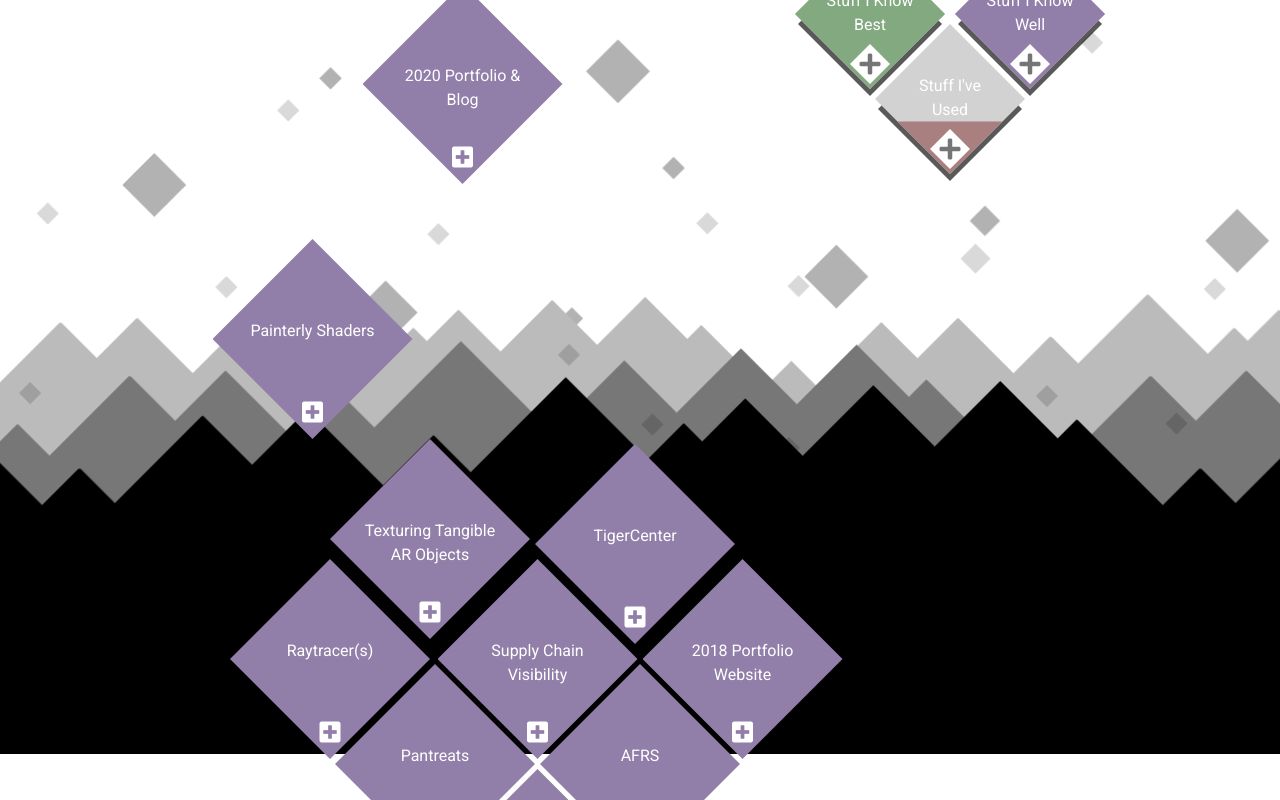
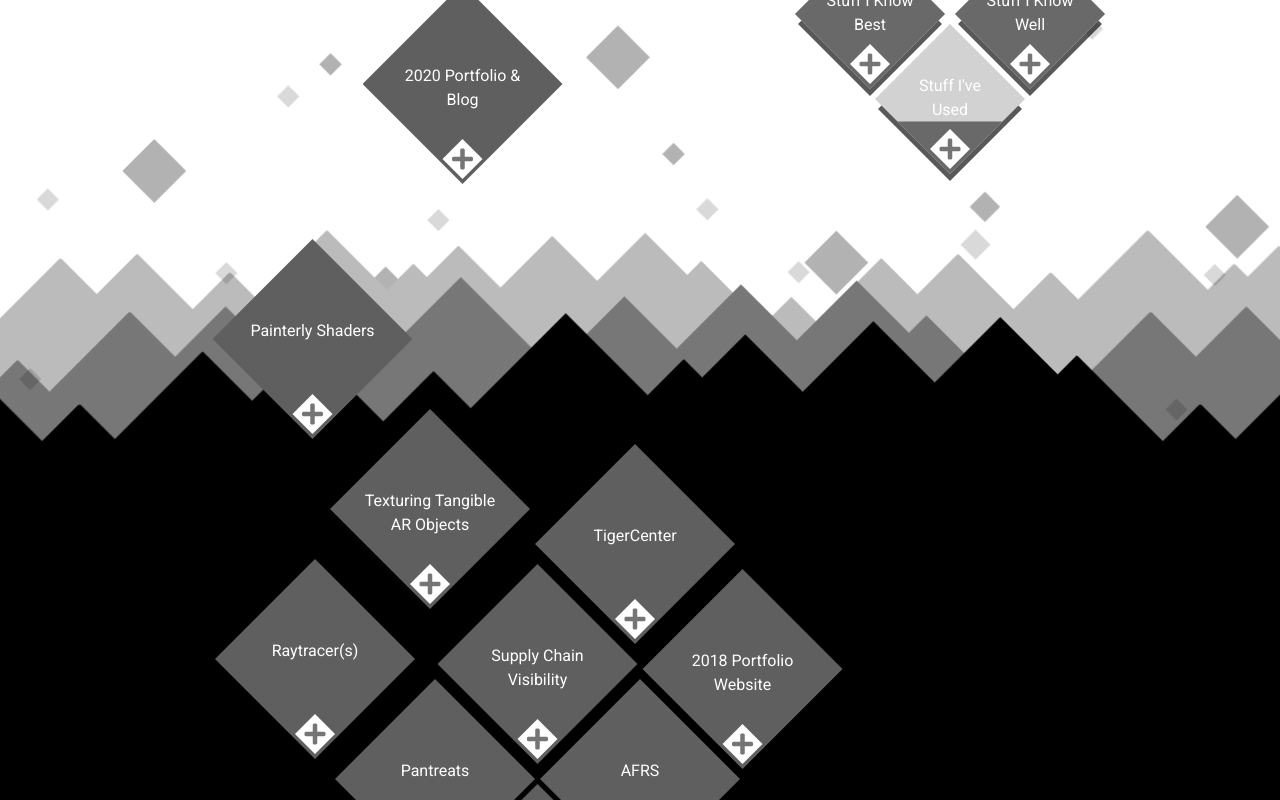
Before and after one commit to rmnill202/2020-portfolio-site, a Vue app: page / in a window 1280 px wide. Shown: the part 360-1160 px from the top of the page. Built offline with nearby package versions, Linux system fonts and the light colour scheme.

Commit message:
Working on colors

```diff
--- a/src/components/ProjectsPanel.vue
+++ b/src/components/ProjectsPanel.vue
@@ -6,12 +6,12 @@
 
         <div class="project-diamond-clickable" :tabindex="1 + skill_len + index"> <!-- :style="`background-color: ${p.color}`" -->
         <!-- <button class="project-diamond-clickable" :style="`background-image: url(${require(`@/assets/${p.image}`)})`"> -->
-          <div :class="`project-diamond-fill`" />
+          <!-- <div :class="`project-diamond-fill`" />  -->
           <div class="project-diamond-title">{{p.title}}</div>
           <div class="project-diamond-details">
             {{p.summary}}
           </div>
-          <div class="project-diamond-icon"><v-icon color="white">fas fa-plus-square</v-icon></div>
+          <div class="project-diamond-icon"><v-icon>fas fa-plus</v-icon></div>
         </div>
         <v-btn class="project-diamond-link" :to="`/project/${p.id}`" tile depressed block tabindex="-1">Read More Here</v-btn>
       </div>
@@ -67,7 +67,7 @@
   position: absolute;
   /* background-image: url('~@/assets/placeholder.jpeg'); */
   flex-direction: column;
-  background-color: #917fa9;
+  background-color: #5f5f5f;
   height: 200px;
   width:  200px;
   clip-path: polygon(50% 0,100% 50%,50% 100%,0 50%);
@@ -80,7 +80,7 @@
 .project-diamond-clickable:hover {
   /* background-color: #332e2e; */
   clip-path: polygon(50% 5%,95% 50%,50% 95%,5% 50%);
-  transition: all 0.25s;
+  transition: clip-path 0.25s;
 }
 .project-diamond-clickable:focus {
   clip-path: polygon(-100% 50%, 50% -100%, 200% 50%, 50% 200%);
@@ -122,25 +122,38 @@
   color: rgba(255, 255, 255, 0);
 }
 
+
 .project-diamond-icon {
-  width: 200px;
-  margin-top: 160px;
-  padding-left: 25px;
-  padding-right: 25px;
+  display: flex;
+  justify-content: center;
   position: absolute;
-  top: 0;
+  background-color: rgb(255, 255, 255);
+  clip-path: polygon(50% 10%,90% 50%,50% 90%,10% 50%);
+  width: 50px;
+  height: 50px;
+  margin-left: 75px;
+  bottom:0;
   text-align: center;
   opacity: 1;
-  transition: opacity 0.5s;
-  /* transition-delay: 0.5s; */
+  transition: transform 0.5s, opacity 0.5s;
+  transition-delay: 0.25s;
   pointer-events: none;
+}
+.project-diamond-clickable:hover .project-diamond-icon {
+  transition: transform 0.5s;
+  transform: translate(0px, -8px);
 }
 .project-diamond-clickable:focus .project-diamond-icon {
   opacity: 0;
+  transition: transform 0.5s;
+  transform: translate(0px, 15px) rotate(135deg);
+  transition: opacity 0.25s, transform 0.5s;
+  /* transform: translate(60px, 10px) rotate(45deg); */
+  /* clip-path: polygon(50% 50%,50% 50%,50% 50%,50% 50%); */
 }
 
 .project-diamond-details {
-  padding: 5px 5px 5px 10px;
+  padding: 5px 5px 5px 5px;
   width: 200px;
   position: absolute;
   top: 0;
@@ -156,31 +169,22 @@
 
 .project-diamond-link {
   position: absolute;
-  bottom: -36px;
-  /* transform: rotate(-90deg); This works, but I'm not vibing with it as much!
-  left: 36px; */
+  bottom: 0px;
   z-index: 9998;
-
-  /* clip-path: polygon(50% 0%,50% 50%,50% 50%,50% 50%); */
-  clip-path: polygon(0 0, 100% 0, 100% 1%, 0 1%);
-  transition: all 0.5s;
+  transition: filter 0.5s, visibility 0.5s;
   transition-delay: 0.25s;
   filter: opacity(0%);
   width: 200px;
   visibility: hidden;
 }
 .project-diamond-clickable:focus + .project-diamond-link {
-  bottom: -36px;
-  /* transform: rotate(-90deg);
-  left: 36px; */
-
-  clip-path: polygon(0 0, 100% 0, 100% 100%, 0 100%);
+  bottom: 0px;
   filter: opacity(100%);
   visibility: visible;
 }
 
 
-/** SMALLER SCRENS **/
+/** SMALLER SCREENS **/
 @media screen and (max-width: 1039px) and (min-width: 481px) {
   .project-grid {
     grid-template-columns: repeat(2, 205px);
@@ -204,15 +208,11 @@
   }
 
   .project-diamond:nth-child(1) {
-    /* margin-bottom: 150px; */
-    /* margin-right: 150px; */
     margin-bottom: 50px;
     margin-right: 25px;
   }
 
   .project-diamond:nth-child(2) {
-    /* margin-bottom: 100px;
-    margin-right: 450px; */
     margin-top: -110px;
     margin-right: 30px;
   }
@@ -260,14 +260,14 @@
   .project-diamond:nth-child(3) {
     grid-column-start: 2;
     grid-column-end:   3;
-    margin-top: -100px;
+    margin-top: -130px;
     margin-right: 10px;
   }
 
   .project-diamond:nth-child(4) {
     grid-column-start: 3;
     grid-column-end:   4;
-    margin-bottom: 10px;
+    margin-bottom: 20px;
     margin-right: 10px;
   }
 
@@ -276,20 +276,22 @@
     grid-column-end:   3;
     grid-row-start: 4;
     grid-row-end: 5;
-    margin-top: -95px;
-    margin-right: 5px;
+    margin-top: -105px;
+    margin-right: 35px;
   }
   .project-diamond:nth-child(6) {
     grid-column-start: 2;
     grid-column-end:   4;
     grid-row-start: 4;
     grid-row-end: 5;
+    margin-top: -100px;
   }
   .project-diamond:nth-child(7) {
     grid-column-start: 3;
     grid-column-end:   5;
     grid-row-start: 4;
     grid-row-end: 5;
+    margin-bottom: 5px;
   }
   .project-diamond:nth-child(10) {
     margin-bottom: 40px;
--- a/src/components/SkillsPanel.vue
+++ b/src/components/SkillsPanel.vue
@@ -4,7 +4,7 @@
 
       <div  v-for="(s, index) in skills" class="skill-diamond-container">
         <div class="skill-diamond" :tabindex="1 + index">
-          <div :class="`diamond-fill fill-${s.v}`" :style="`background-color: ${s.color}`"/>
+          <div :class="`diamond-fill fill-${s.v}`" /> <!-- :style="`background-color: ${s.color}`" -->
           <div class="diamond-text">{{s.title}}</div>
           <div class="diamond-details">
             <div v-for="sub in s.sub"> {{sub}}</div>
@@ -114,11 +114,6 @@
 }
 
 .diamond-icon {
-  /* width: 150px;
-  margin-top: 110px;
-  padding-left: 25px;
-  padding-right: 25px; */
-
   display: flex;
   justify-content: center;
   position: absolute;
@@ -130,17 +125,17 @@
   bottom:0;
   text-align: center;
   opacity: 1;
-  transition: all 0.25s;
-
+  transition: transform 0.25s;
+  transition-delay: 0.05s;
   pointer-events: none;
 }
 .skill-diamond:hover .diamond-icon {
-  transition: all 0.25s;
-  bottom: 0px;
+  transition: transform 0.25s;
+  transform: translate(0px, -5px);
 }
 .skill-diamond:focus .diamond-icon {
   /* opacity: 0; */
-  transition: all 0.25s;
+  transition: transform 0.25s;
   transform: translate(60px, 10px) rotate(45deg);
   /* clip-path: polygon(50% 50%,50% 50%,50% 50%,50% 50%); */
 }
@@ -205,7 +200,7 @@
 
 
 .diamond-fill {
-  background-color: #82a97f;
+  background-color: #696969;
   height: 150px;
   width:  150px;
   background-size: 150px 150px;
--- a/src/store/project_info.js
+++ b/src/store/project_info.js
@@ -65,7 +65,7 @@
         {text: '.NET & Azure',  icon: 'fab fa-microsoft'},
         {text: 'Mobile App',    icon: 'fas fa-mobile-alt'}
       ],
-      summary: 'Mobile app for Wegmans employees to determine the root cause of empty shelves. Tiered architecture developed and maintained with Azure DevOps, with a mobile app based on C# and Xamarin.',
+      summary: 'Multi-tier system for Wegmans employees to determine the root cause of empty shelves. Built with Azure DevOps, C# and Xamarin.',
     },
 
 
--- a/src/views/Home.vue
+++ b/src/views/Home.vue
@@ -8,6 +8,7 @@
       <div class="bg-2"></div>
       <div class="bg-1"></div>
       <div class="stars-02"></div>
+      <div class="fill-back"><div style="height: 100%; background-color: black;"></div></div>
     </div>
 
 
@@ -17,10 +18,6 @@
         <div class="display-3 intro-name">Hi, I'm Robert Nill</div>
         <div class="headline">Software Engineer </div>
         <v-btn tile depressed small class="resume-button" :href="`${publicPath}/2020_Nill_Software_Engineer_Resume.pdf`">View Resume (PDF)</v-btn>
-        <!-- <div class="headline">Employment history</div> -->
-        <!-- <div v-for="e in info.prof_experience">{{e.date}} - {{e.title}}</div> -->
-        <!-- <div>TO DO - Resume link or history?</div> -->
-
       </div>
 
       <!-- Skillsets, looking for -->
@@ -95,6 +92,8 @@
   position: absolute;
   width: 100%;
   pointer-events: none;
+  top: 0;
+  height: 100%;
 }
 
 .project-bg {
@@ -129,12 +128,13 @@
   height: 50px;
 }
 
-.bg-1 {
+/* .bg-1 {
   position: absolute;
   margin-top: 500px;
   top: 50px;
   width: 100%;
   min-height: 500px;
+
   background-image: url('~@/assets/m_bg_01.svg'), url('~@/assets/m_bg_01.svg');
   background-repeat: repeat-x, repeat-x;
   background-position: center top, center top;
@@ -169,6 +169,73 @@
   background-size: 822px, 820px;
 
   animation: bg-anim-3 3.25s ease 1;
+} */
+
+
+
+/* Mask Based */
+
+.bg-1 {
+  position: absolute;
+  margin-top: 500px;
+  top: 50px;
+  width: 100%;
+  min-height: 500px;
+
+  background-color: #000;
+
+  mask-image: url('~@/assets/m_bg_01.svg'), url('~@/assets/m_bg_01.svg');
+  mask-repeat: repeat-x, repeat-x;
+  mask-position: center top, center top;
+  mask-size: 1122px, 1120px;
+
+  background-repeat: repeat-x;
+  background-position: center top;
+  background-size: 1122px;
+
+  animation: bg-anim-1 2s ease 1;
+}
+
+.bg-2 {
+  position: absolute;
+  margin-top: 500px;
+  top: 25px;
+  width: 100%;
+  min-height:500px;
+
+  background-color: #777;
+
+  mask-image: url('~@/assets/m_bg_02.svg'), url('~@/assets/m_bg_02.svg');
+  mask-repeat: repeat-x, repeat-x;
+  mask-position: center top, center top;
+  mask-size: 1022px, 1020px;
+
+  background-repeat: repeat-x;
+  background-position: center top;
+  background-size: 1022px;
+
+  animation: bg-anim-2 2.5s ease 1;
+}
+
+.bg-3 {
+  position: absolute;
+  margin-top: 500px;
+  top: 0px;
+  width: 100%;
+  min-height:500px;
+
+  background-color: #bbb;
+
+  mask-image: url('~@/assets/m_bg_03.svg'), url('~@/assets/m_bg_03.svg');
+  mask-repeat: repeat-x, repeat-x;
+  mask-position: center top, center top;
+  mask-size: 822px, 820px;
+
+  background-repeat: repeat-x;
+  background-position: center top;
+  background-size: 822px;
+
+  animation: bg-anim-3 3.25s ease 1;
 }
 
 
@@ -199,40 +266,6 @@
     transform: translate(0, 0);
   }
 }
-
-/* .bg-1 {
-  position: absolute;
-  top: 50px;
-  width: 100%;
-  min-height: 500px;
-  background-image: url('~@/assets/m_bg_01.svg'), url('~@/assets/m_bg_01.svg');
-  background-repeat: repeat-x, repeat-x;
-  background-position: center top, center top;
-  background-size: 1122px, 1120px;
-
-}
-
-.bg-2 {
-  position: absolute;
-  top: 70px;
-  width: 100%;
-  min-height:500px;
-  background-image: url('~@/assets/m_bg_02.svg'), url('~@/assets/m_bg_02.svg');
-  background-repeat: repeat-x, repeat-x;
-  background-position: center top, center top;
-  background-size: 1022px, 1020px;
-}
-
-.bg-3 {
-  position: absolute;
-  top: 100px;
-  width: 100%;
-  min-height:500px;
-  background-image: url('~@/assets/m_bg_03.svg'), url('~@/assets/m_bg_03.svg');
-  background-repeat: repeat-x, repeat-x;
-  background-position: center top, center top;
-  background-size: 822px, 820px;
-} */
 
 @keyframes star-anim-01 {
   0% {
@@ -265,7 +298,7 @@
   background-position: center top;
   background-size: 1770px;
 
-  margin-top: 100px;
+  margin-top: 150px;
   opacity: 0.3;
   animation-delay: 0.5s;
   animation: star-anim-01 2.5s ease 1;
@@ -280,10 +313,17 @@
   background-position: center top;
   background-size: 1750px;
 
-  margin-top: 100px;
+  margin-top: 150px;
   opacity: 0.15;
   animation-delay: 0.25s;
   animation: star-anim-02 3.5s ease 1;
+}
+
+.fill-back {
+    position: absolute;
+    width: 100%;
+    height: 100%;
+    padding-top: 900px;
 }
 
 
```
